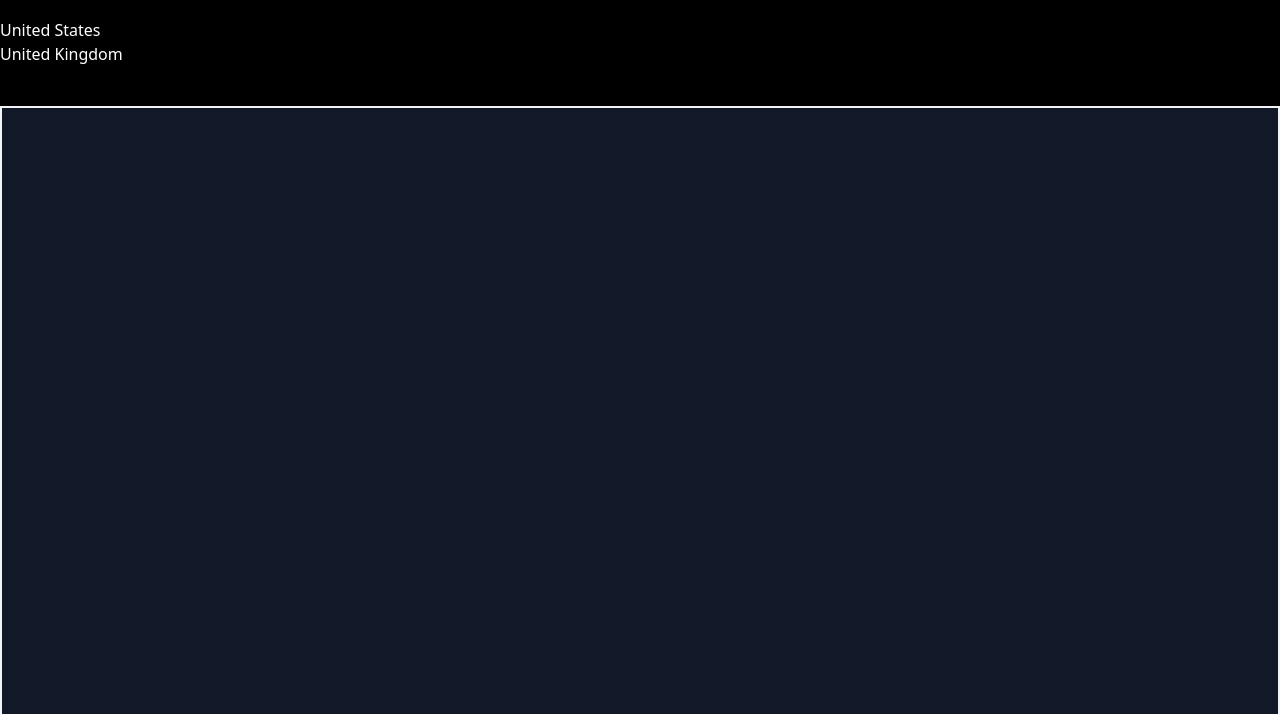
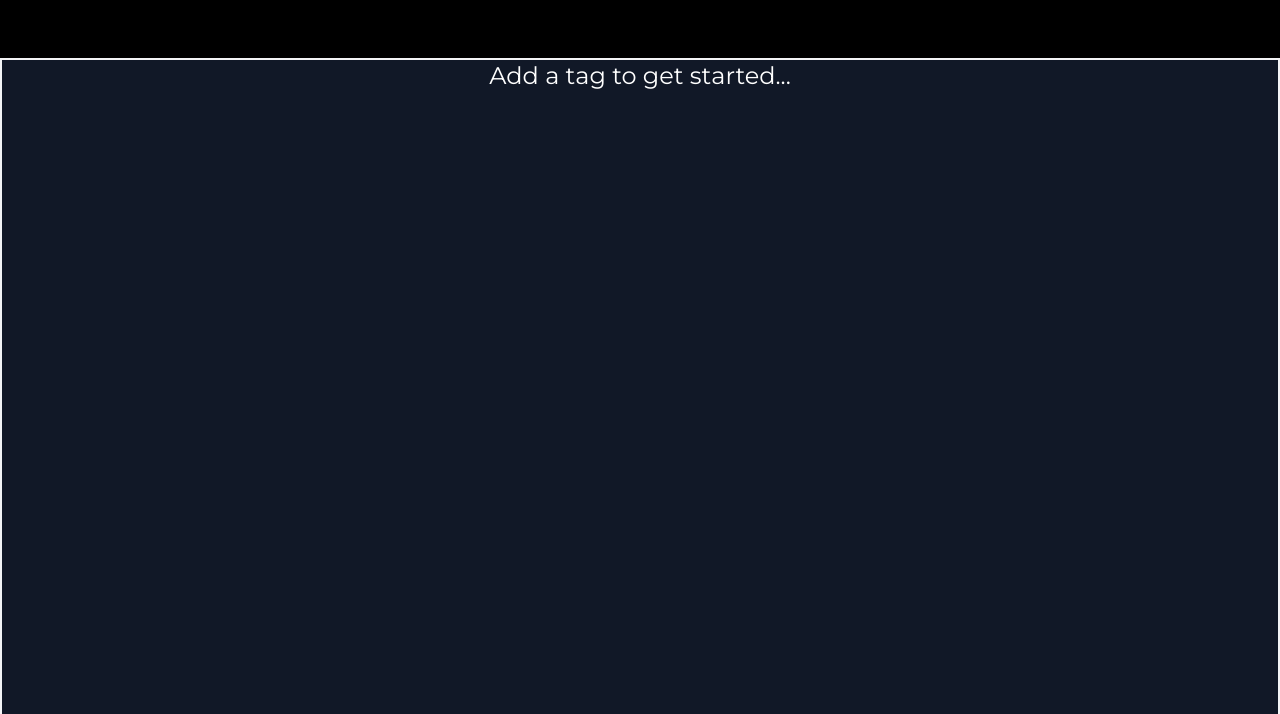
Before and after one commit to ajmillerdevelopment/HOI4-Production-Manager, a Gatsby site: page /app in a window 1280 px wide. Shown: the part 86-800 px from the top of the page. Built offline with nearby package versions, Linux system fonts and the light colour scheme; Gatsby itself is replaced by a stand-in of ours.

Commit message:
main panel

```diff
--- /dev/null
+++ b/src/components/MainPanel.tsx
@@ -0,0 +1,16 @@
+import React from 'react';
+
+const MainPanel = (props: any) => {
+    const setMessage = () => {
+        if (!props.displayMessage) {
+            document.getElementById('tagMessage')?.setAttribute('disabled', '')
+        }
+    };
+    setMessage();
+    return(
+        <main className="bg-gray-900 w-full h-screen fixed mt-10 border-2 border-gray-100">
+            <p id="tagMessage" className="font-body text-white text-2xl text-center">Add a tag to get started...</p>
+        </main>
+    )
+};
+export default MainPanel;
--- a/src/pages/app.tsx
+++ b/src/pages/app.tsx
@@ -1,17 +1,14 @@
-import React from 'react';
+import React, { useState } from 'react';
 import Store from '../store/Store';
+import MainPanel from '../components/MainPanel';
 
 const App = () => {
+    const [tags, setTags] = useState(['test', 'best'])
     const store = new Store(true);
-    const tagList = store.tags.map((tag: any) => {
-        return<p className="text-white">{tag.longName}</p>
-    })
     return(
         <div id="root" className="bg-black h-screen w-full fixed">
             <h1 className="font-display text-white text-4xl text-center m-8">HOI4 Production Manager</h1>
-            {tagList}
-            <main className="bg-gray-900 w-full h-screen fixed mt-10 border-2 border-gray-100"></main>
-
+            <MainPanel displayMessage={(tags.length > 0)}/>
         </div>
     )
 };
```
